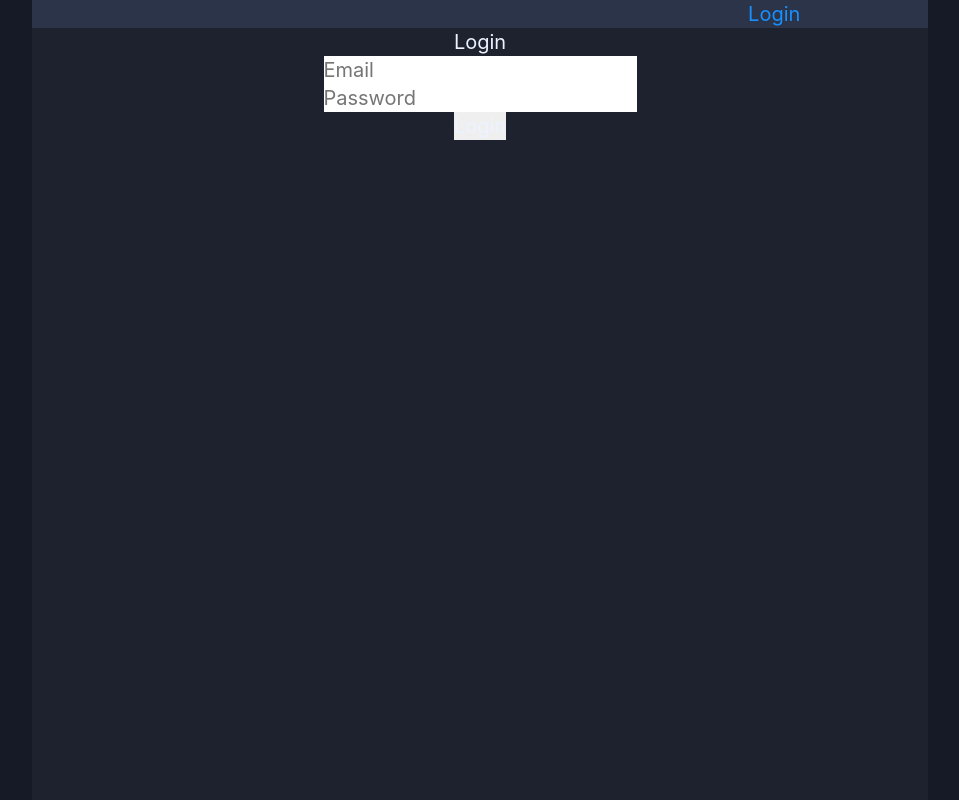
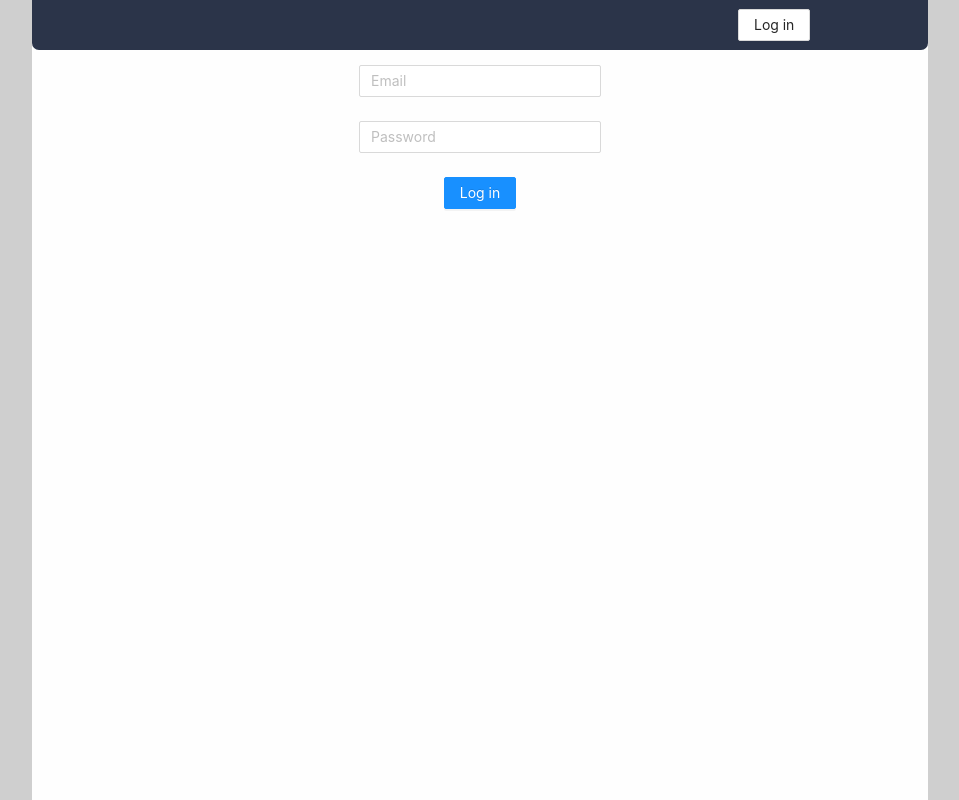
Before and after one commit to NikitaSyr/contacts-spa, a React (Create React App) app: page /login in a window 1280 px wide. Shown: the whole page, without its empty margins (160-1119 px from the left). Built offline with nearby package versions, Linux system fonts and the light colour scheme.

Commit message:
7. Migration to Antd, login and header CSS is ready

```diff
--- a/src/App.css
+++ b/src/App.css
@@ -73,13 +73,14 @@ h1, h2, h3, h4, h5, h6 {
 /*_________________________*/
 
 .app{
-    background-color: #151A26;
-    color: #ECF2FF;
-    font-size: 20px;
+    background-color: #CFCFCF;
+    color: #151A26;
+    font-size: 18px;
     line-height: 1.4;
 }
+
 .app__wrapper{
-    background-color: #1D222E;
+    background-color: #FEFEFE;
     min-height: 100vh;
     text-align: center;
     overflow: hidden;
--- a/src/components/Common/Pagination/Pagination.module.css
+++ /dev/null
@@ -1,32 +0,0 @@
-.pagination{
-    width: 99%;
-    display: flex;
-    flex-direction: row;
-    justify-content: center;
-    align-items: center;
-}
-.pagination button {
-    background-color: #418896;
-    color: #fff;
-    /*text-align: center;*/
-    font-size: 18px;
-    border-radius: 5px;
-    /*padding: 1.2% 1.1% 0.8%;*/
-    /*margin: 0.3% 0.5%;*/
-    margin: 0.4%;
-    padding: 0.6%;
-
-    /*display: flex;*/
-    /*flex-direction: column-reverse;*/
-}
-.pageNumber{
-}
-
-.pageNumber.selectedPage {
-    font-weight: bold;
-    color: #b3d1d9;
-}
-
-button{
-
-}
--- a/src/components/Header/Header.module.css
+++ b/src/components/Header/Header.module.css
@@ -1,13 +1,14 @@
 .header {
     background-color: #2B3449;
+    border-bottom-right-radius: 7px;
+    border-bottom-left-radius: 7px;
 }
 
 .header__row {
     display: flex;
     flex-direction: row;
     justify-content: space-between;
-    height: 8%;
-    max-height: 125px;
+    height: 50px;
     margin: 0 0.75%;
     border-radius: 5px;
 }
@@ -21,5 +22,9 @@
 }
 
 .header__button{
+}
+
+.header__info{
     white-space: nowrap;
+    color: #FEFEFE;
 }
--- a/src/components/Header/Header.tsx
+++ b/src/components/Header/Header.tsx
@@ -1,8 +1,8 @@
 import s from './Header.module.css';
 import React from "react";
-import {NavLink} from "react-router-dom";
 import {useDispatch, useSelector} from "react-redux";
 import {getCurrentUserLogin, logOut} from "../../redux/authReducer";
+import {Button} from "antd";
 
 type PropsType = {
     isAuth: boolean
@@ -19,17 +19,13 @@ const Header: React.FC<PropsType> = ({isAuth}) => {
             <div className={s.header__row}>
                 <div className={s.header__column}>
                     {isAuth &&
-                        <NavLink className={`${s.header__button} button`}
-                                        to={`contacts`}>Contacts</NavLink>}
+                        <Button href={'contacts'} className={s.header__button}>Contacts</Button>}
                 </div>
                 <div className={s.header__column}>
                     {isAuth
-                    ? <div>{userLogin} - <button onClick={onLogOut}
-                                                 className={`${s.header__button} button`}
-                        >Logout</button></div>
-                    : <NavLink className={`${s.header__button} button`}
-                               to={`login`}>Login</NavLink>}
-
+                        ? <div className={s.header__info}>{userLogin} - <Button onClick={onLogOut}
+                                                     className={s.header__button}>Log out</Button></div>
+                        : <Button href={'login'} className={s.header__button}>Log in</Button>}
                 </div>
             </div>
         </header>
--- a/src/components/Login/Login.module.css
+++ b/src/components/Login/Login.module.css
@@ -1,3 +1,13 @@
+.login{
+    margin-top: 15px;
+    min-height: 100%;
+}
+.login__form{
+
+}
+.form__error{
+    color: red;
+}
 /*.form__input input {*/
 /*    border-radius: 2px;*/
 /*    color: rgb(29, 29, 29);*/
--- a/src/components/Login/Login.tsx
+++ b/src/components/Login/Login.tsx
@@ -2,20 +2,13 @@ import React, {useEffect} from "react";
 import {useDispatch, useSelector} from "react-redux";
 import {getErrorMessage, logIn} from "../../redux/authReducer";
 import {useNavigate} from "react-router-dom";
-import {Form, Field} from 'react-final-form'
-// import {Input} from "../Common/FormsControls/FormsControls";
-import {requiredField} from "../../utils/validators/validators";
-// import {connect} from "react-redux";
-// import {login} from "../../redux/authReducer";
-// import {Navigate} from "react-router";
-import f from "./../Common/FormsControls/FormsControls.module.css"
+import {LogInFormType} from "../../types/types";
+import {Button, Form, Input} from "antd";
 import s from "./Login.module.css"
-import {LogInFormType} from "../../types/types";
-import {Input} from "../Common/FormsControls/FormsControls";
 
 type PropsType = {
+    onSubmit: (formData: LogInFormType) => void
     errorMessage: string
-    onSubmit: (formData: LogInFormType) => void
 }
 
 type AppPropsType = {
@@ -25,64 +18,67 @@ type AppPropsType = {
 
 const LoginForm: React.FC<PropsType> = ({onSubmit, errorMessage}) => {
     return (
-        <Form onSubmit={onSubmit}>
-            {({handleSubmit}) => (
-                <form onSubmit={handleSubmit}>
-                    <div className={s.form__input}>
-                        <Field placeholder={"Email"}
-                               validate={requiredField}
-                               component={Input}
-                               name={"email"}/>
-                    </div>
-                    <div className={s.form__input}>
-                        <Field placeholder={"Password"}
-                               validate={requiredField}
-                               component={Input}
-                               type={"password"}
-                               name={"password"}/>
-                    </div>
-                    <div className={f.form__summaryError}>
-                        {errorMessage}
-                    </div>
-                    <div>
-                        <button className={s.form__button}>Login</button>
-                    </div>
-                </form>
-            )}
+        <Form
+            onFinish={onSubmit}
+            className={s.login__form}
+        >
+            <Form.Item
+                name="email"
+                rules={[
+                    {
+                        required: true,
+                        message: 'Please input your email',
+                    },
+                ]}>
+                <Input
+                    // prefix={<UserOutlined className="site-form-item-icon" />}
+                    placeholder="Email"/>
+            </Form.Item>
+            <Form.Item
+                name="password"
+                rules={[
+                    {
+                        required: true,
+                        message: 'Please input your password',
+                    },
+                ]}
+            >
+                <Input
+                    // prefix={<LockOutlined className="site-form-item-icon" />}
+                    type="password"
+                    placeholder="Password"
+                />
+            </Form.Item>
+            <Form.Item>
+                <Button type="primary" htmlType="submit"
+                        // className="login-form-button"
+                >
+                    Log in
+                </Button>
+            </Form.Item>
+            <div className={s.form__error}>
+                {(errorMessage.length > 0) && errorMessage}
+            </div>
         </Form>
     )
 }
 
 const Login: React.FC<AppPropsType> = ({isAuth}) => {
-    // const onSubmit = (formData) => {
-    //     props.login(formData.email, formData.password, formData.rememberMe, formData.captcha);
-    // }
     const navigate = useNavigate();
     const dispatch = useDispatch();
     let errorMessage = useSelector(getErrorMessage);
-    // dispatch(logIn(formData.email, formData.password))
-    const onSubmit = (formData: LogInFormType) => {
-
-        dispatch(logIn(formData.email, formData.password))
+    const onSubmit = (values: LogInFormType) => {
+        dispatch(logIn(values.email, values.password));
     }
-
     useEffect(() => {
-        if (isAuth){
+        if (isAuth) {
             return navigate("/contacts");
         }
-    },[isAuth, navigate]);
+    }, [isAuth, navigate]);
     return (
-        <div>
-            <div>Login</div>
+        <div className={s.login}>
             <LoginForm onSubmit={onSubmit} errorMessage={errorMessage}/>
         </div>
     )
 }
-// const mapStateToProps = (state) => ({
-//     isAuth: state.auth.isAuth,
-//     captchaUrl: state.auth.captchaUrl,
-//     errorMessage: state.auth.errorMessage,
-// })
-
-// export default connect(mapStateToProps, {login})(Login);
 export default Login;
```
Also changed, not shown: src/components/Common/FormsControls/FormsControls.js (+0 -22 lines), src/components/Common/Pagination/Pagination.jsx (deleted, +0 -41 lines), src/components/Common/Preloader/Preloader.tsx (renamed from src/components/Common/Preloader/Preloader.js).
